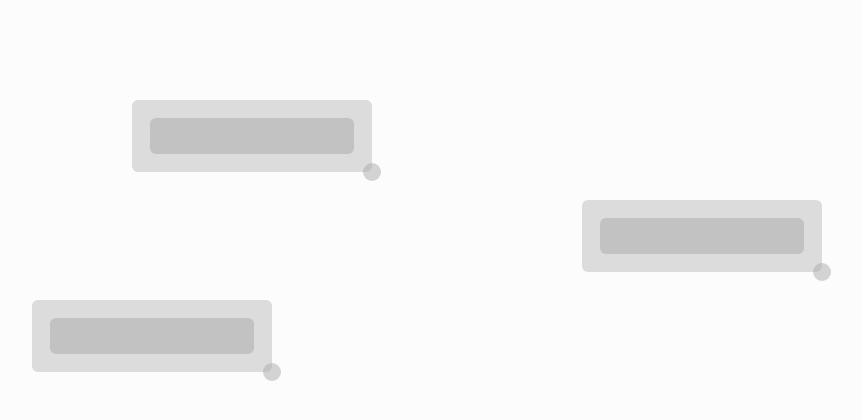
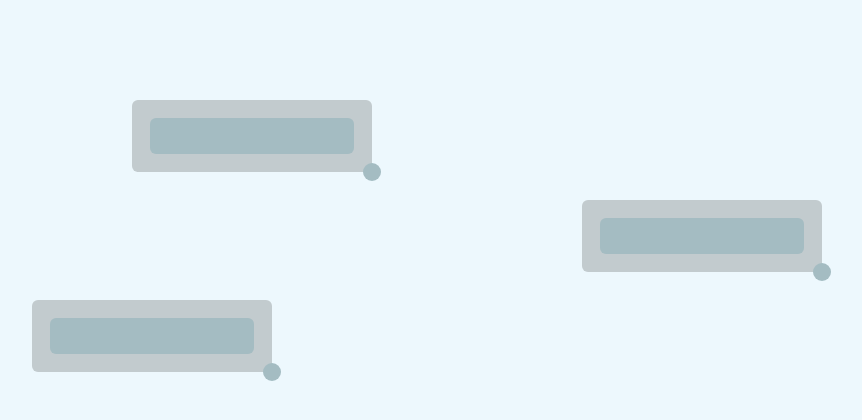
Before and after one commit to simonlast/wordbot, a plain HTML site: page public/index.html in a window 1280 px wide. Shown: the whole page, without its empty margins (118-980 px from the left). Drawn offline with nearby package versions, Linux system fonts and the light colour scheme.

Commit message:
now in blue.

```diff
--- a/public/styles/style.less
+++ b/public/styles/style.less
@@ -1,6 +1,6 @@
-@bkg: rgb(252,252,252);
-@secondary: rgb(220,220,220);
-@dark: rgba(170,170,170,.5);
+@bkg: rgb(237,248,253);
+@secondary: rgb(194,203,206);
+@dark: rgb(164,188,194);
 
 *{
   box-sizing: border-box;
@@ -62,7 +62,7 @@ p-connection-layer{
 }
 
 p-connection-layer line{
-  stroke: rgb(200,200,200);
+  stroke: @dark;
   stroke-width: 12px;
   stroke-linecap: round;
   -webkit-transition: stroke 200ms ease;
```
Also changed, not shown: public/styles/style.css.
